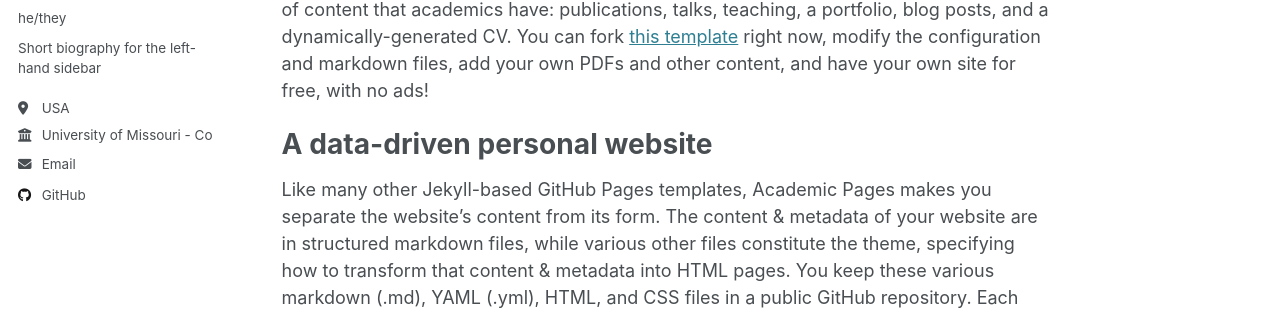
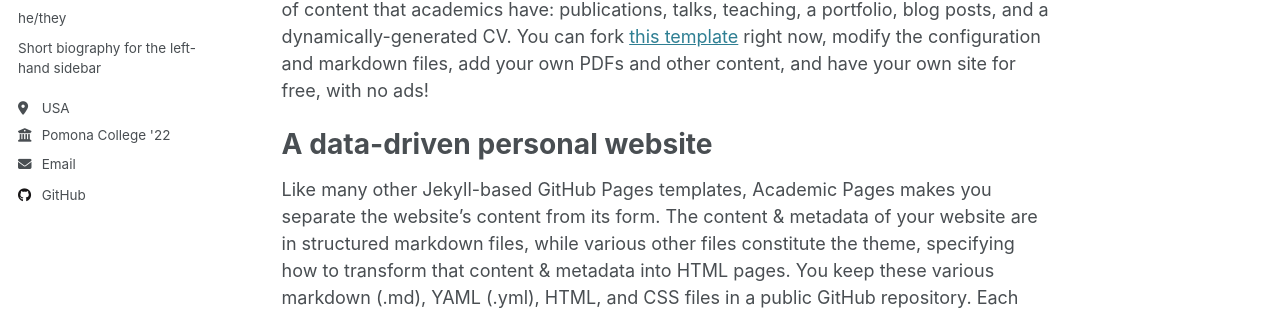
Before and after one commit to thienderrick/thienderrick.github.io, a Jekyll site: the page built from _pages/about.md, in a window 1280 px wide. Shown: the part 308-623 px from the top of the page. Built offline with Jekyll 4.4.1, drawn with Linux system fonts in a browser that asks for light colours.

Commit message:
v1.0.1 Update _config.yml
swapped employer to undergrad

```diff
--- a/_config.yml
+++ b/_config.yml
@@ -27,7 +27,7 @@
   pronouns         : "he/they" # example: "she/her"
   bio              : "Short biography for the left-hand sidebar"
   location         : "USA"
-  employer         : "University of Missouri - Columbia"
+  employer         : "Pomona College '22"
   uri              : # URL
   email            : "dnaa2018@mymail.pomona.edu"
 
```
